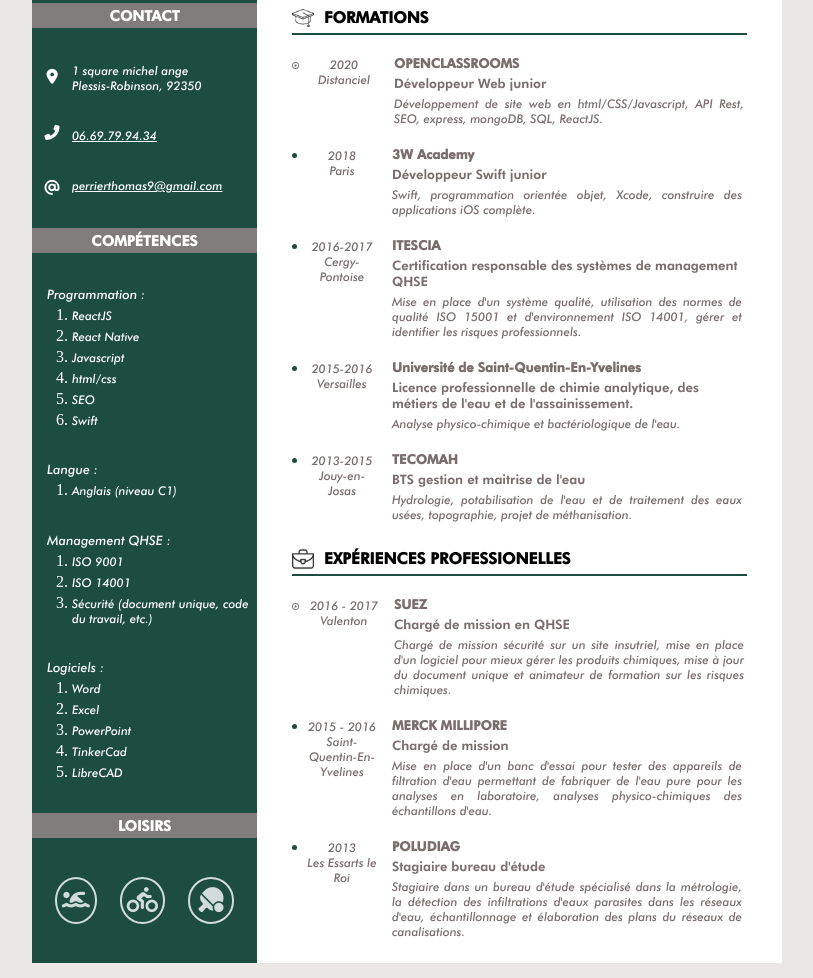
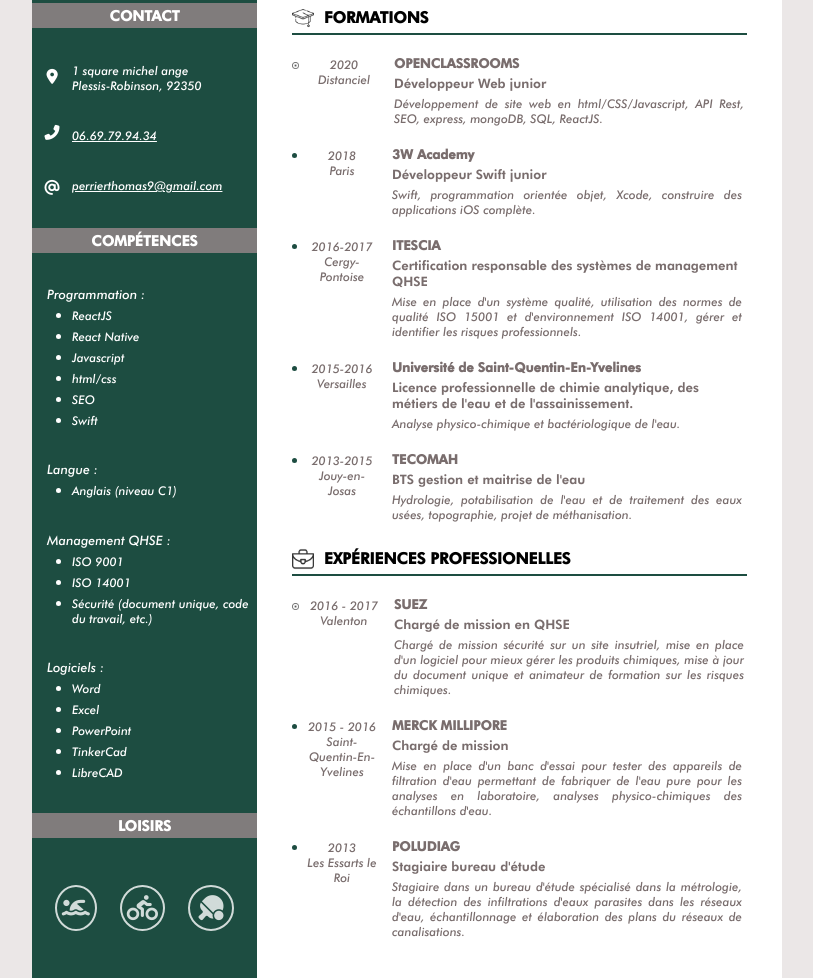
Before and after one commit to thomas796/cv, a website: page index.html in a window 1280 px wide. Shown: the part 197-1175 px from the top of the page, without its empty margins (233-1046 px from the left). Drawn offline with Linux system fonts and the light colour scheme.

Commit message:
adjust for firefox

```diff
--- a/css/block.css
+++ b/css/block.css
@@ -248,7 +248,7 @@ ul {
 
 
 #hobbies {
-    height: 125px;
+    height: 140px;
     width: 100%;
     display: flex;
     align-items: center;
--- a/css/main.css
+++ b/css/main.css
@@ -82,7 +82,10 @@ h4 {
     font-family: "titleFont", Arial, Helvetica, sans-serif;
 }
 
-ul, li {
-    list-style: dot;
+ul {
     color: white;
 }
+
+li {
+    list-style-type: inherit;
+}
```
